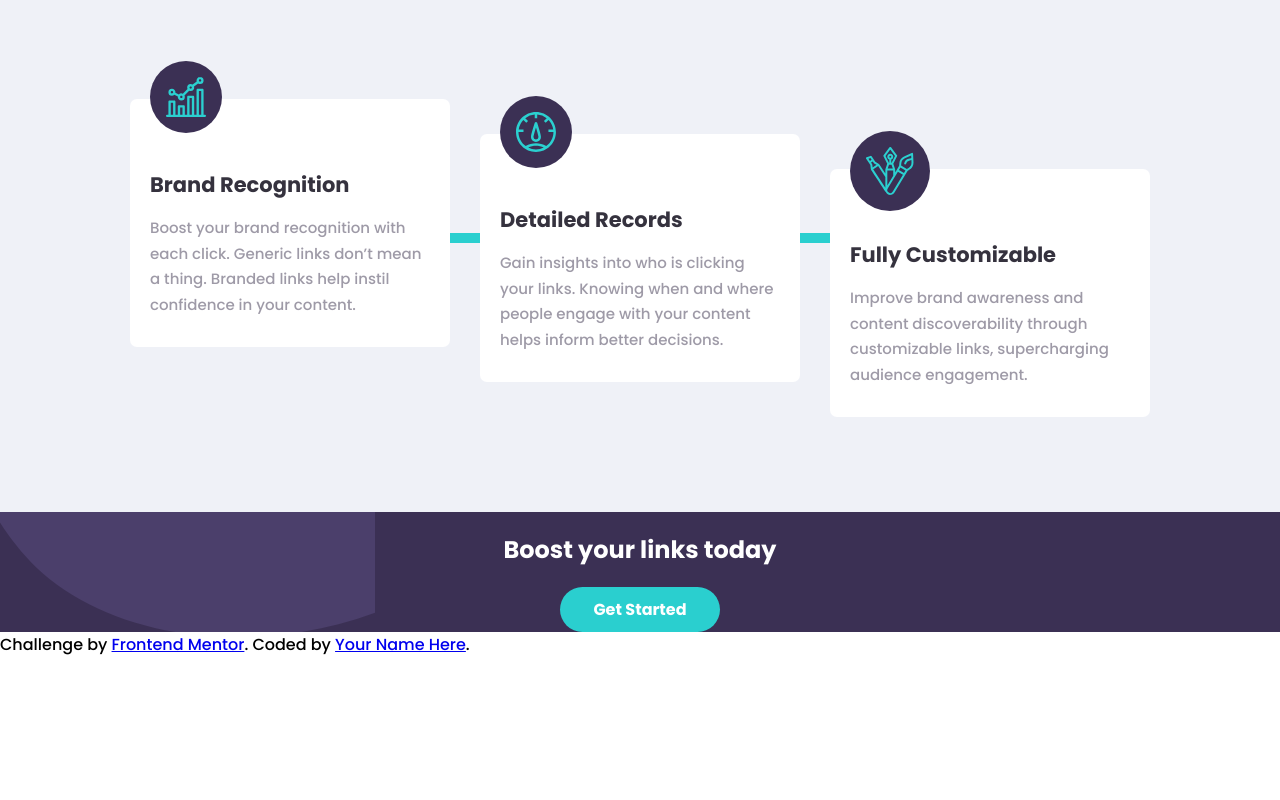
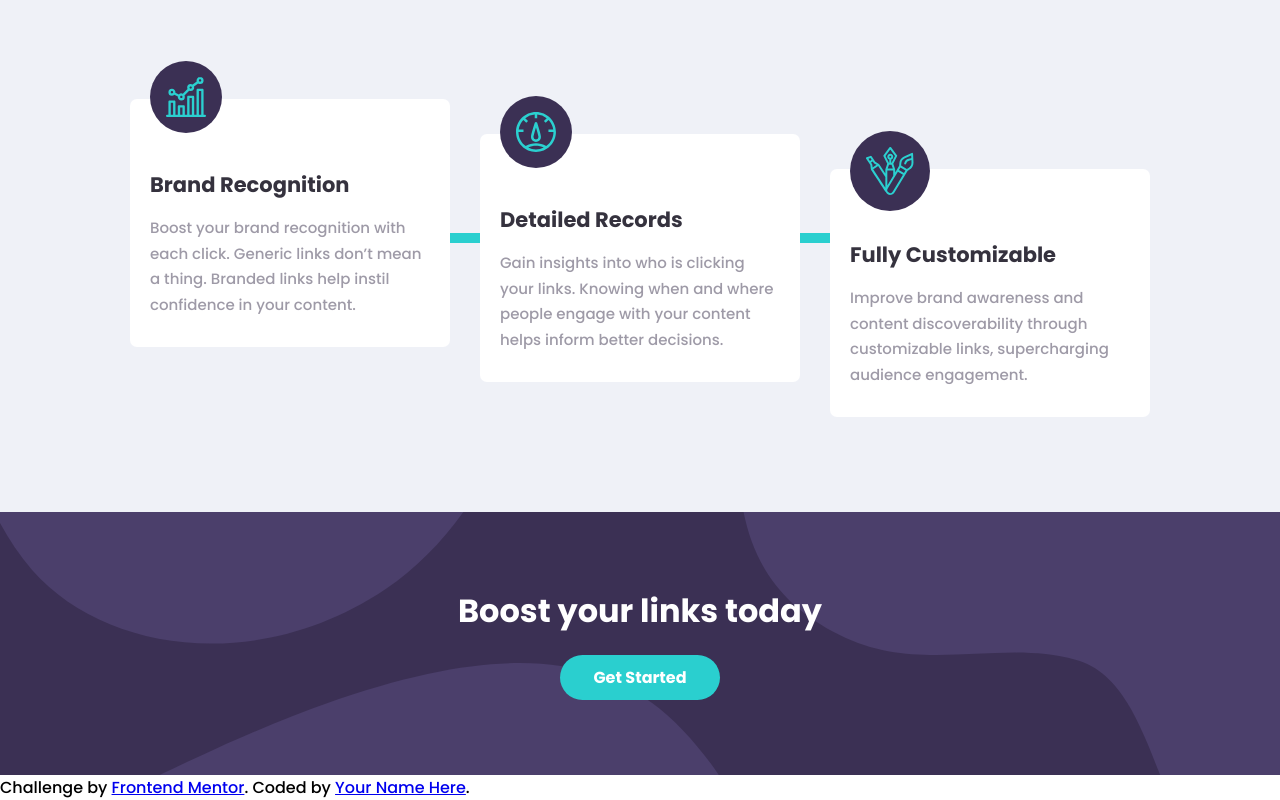
Before and after one commit to Abdelghafour122/url-shortening, a React (Create React App) app: page / in a window 1280 px wide. Shown: the part 1076-1876 px from the top of the page. Before the commit the page ends 1733 px from the top, so only its background shows below. Built offline with nearby package versions, Linux system fonts and the light colour scheme.

Commit message:
finished the boost section

```diff
--- a/src/Scss/Components/_boostsection.scss
+++ b/src/Scss/Components/_boostsection.scss
@@ -2,12 +2,19 @@
   background-color: $dark-violet;
   background-image: url(../Images/bg-boost-mobile.svg);
   background-repeat: no-repeat;
-
+  background-size: 100% 100%;
+  padding: 75px 0;
+  @include breakpoint-up(small) {
+    background-image: url(../Images/bg-boost-desktop.svg);
+  }
   & .container {
+    gap: 20px;
     & h2 {
       color: $white;
-    }
-    & button {
+      margin: 0;
+      @include breakpoint-up(large) {
+        font-size: 32px;
+      }
     }
   }
 }
```
Also changed, not shown: src/Dist/App.css, 1 other file (tests, documents, lock files or other folders).
